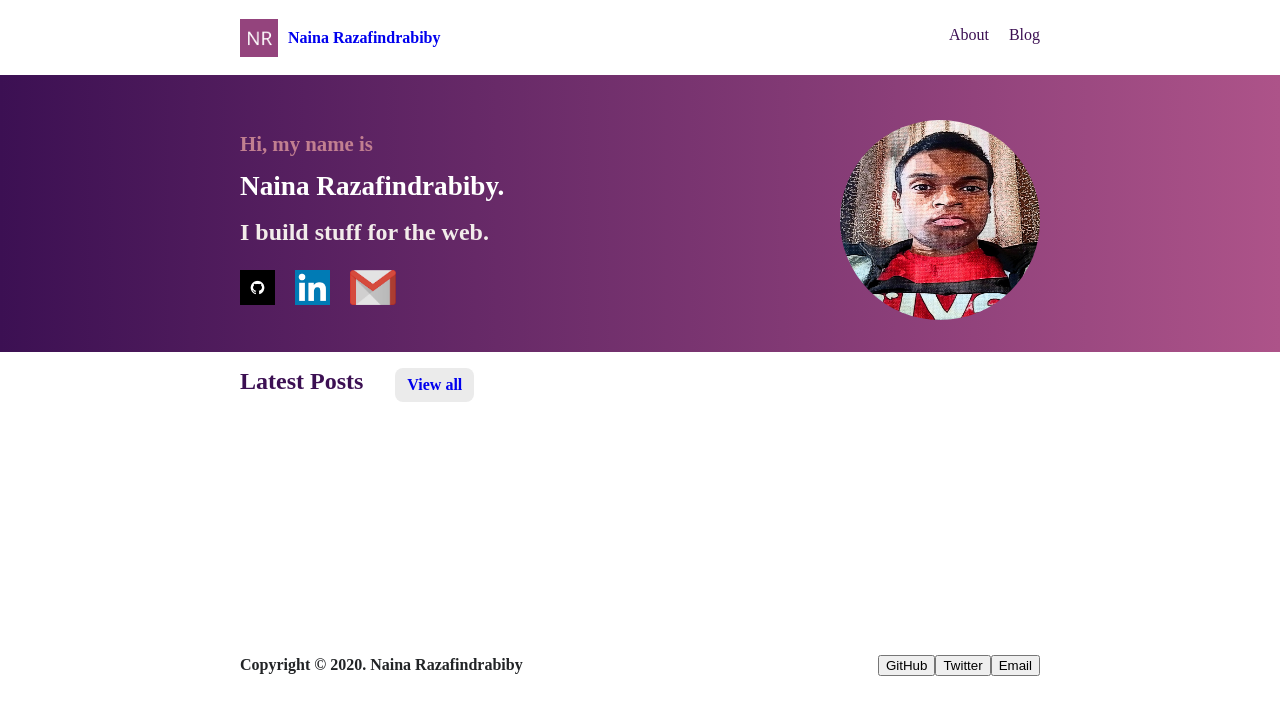
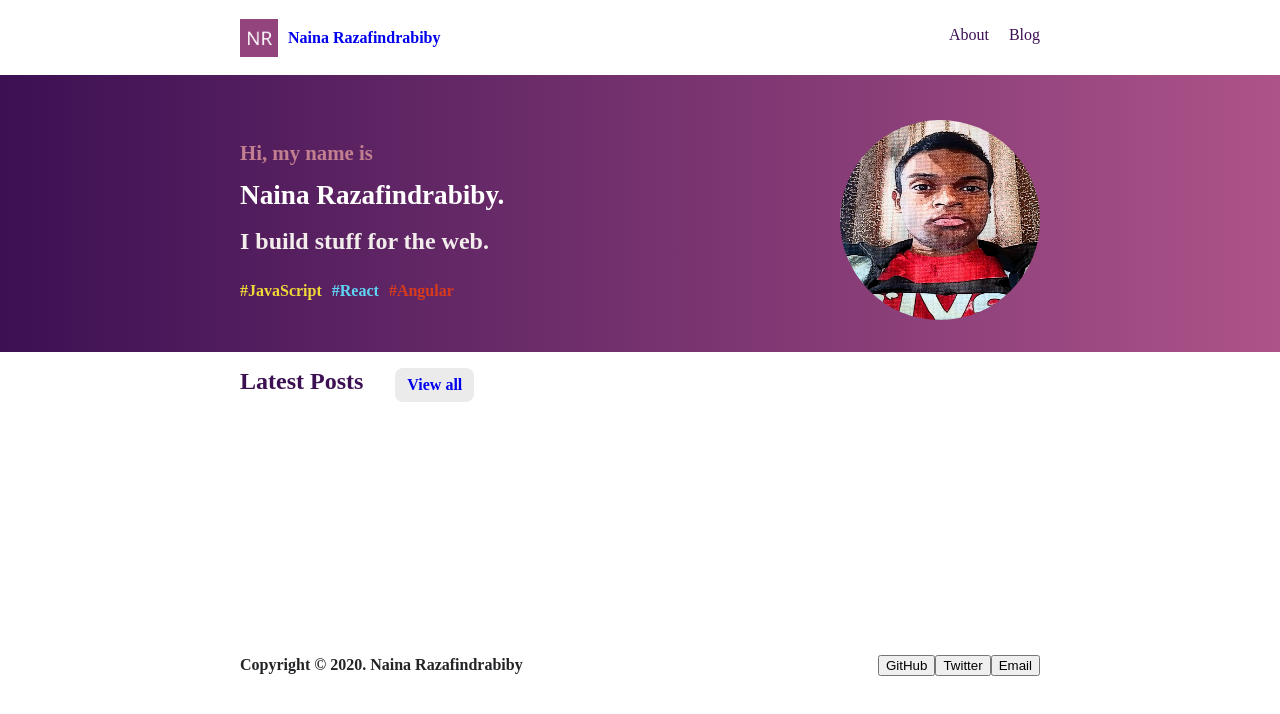
Before and after one commit to nainarazz/nainacodes.com-old, a Gatsby site: page / in a window 1280 px wide. Built offline with nearby package versions, Linux system fonts and the light colour scheme; Gatsby itself is replaced by a stand-in of ours.

Commit message:
replace social icons in hero to technology tag

```diff
--- a/src/components/hero/hero.component.jsx
+++ b/src/components/hero/hero.component.jsx
@@ -1,5 +1,8 @@
 import React from 'react';
-import { Content, Intro, Photo, SocialIcon, SocialIconContainer, HeaderColor } from './hero.style';
+import { Content, Intro, Photo, TagsContainer, HeaderColor } from './hero.style';
+import theme from '../../config/theme';
+
+const { techColor } = theme;
 
 const Hero = () => {
   return (
@@ -10,17 +13,11 @@ const Hero = () => {
             <h3>Hi, my name is</h3>
             <h1>Naina Razafindrabiby.</h1>
             <h2>I build stuff for the web.</h2>
-            <SocialIconContainer>
-              <SocialIcon href="https://github.com/nainarazz" target="_blank" rel="noreferrer">
-                <img src="/images/github-logo-square.png" alt="github" />
-              </SocialIcon>
-              <SocialIcon href="https://linkedin.com/in/nainarazz" target="_blank" rel="noreferrer">
-                <img src="/images/linkedin-logo.png" alt="linkedin" />
-              </SocialIcon>
-              <SocialIcon href="&#109;&#97;&#105;&#108;&#116;&#111;&#58;&#110;&#97;&#105;&#110;&#97;&#114;&#97;&#122;&#122;&#64;&#103;&#109;&#97;&#105;&#108;&#46;&#99;&#111;&#109;">
-                <img src="/images/email-logo.png" alt="email" />
-              </SocialIcon>
-            </SocialIconContainer>
+            <TagsContainer>
+              <span style={{ color: techColor.javascript }}>#JavaScript</span>
+              <span style={{ color: techColor.react }}>#React</span>
+              <span style={{ color: techColor.angular }}>#Angular</span>
+            </TagsContainer>
           </Intro>
           <Photo
             src="/images/profile-pic.jpg"
--- a/src/components/hero/hero.style.jsx
+++ b/src/components/hero/hero.style.jsx
@@ -69,8 +69,12 @@ export const Intro = styled.div`
   `}
 `;
 
-export const SocialIconContainer = styled.div`
+export const TagsContainer = styled.div`
   margin-top: 20px;
+  span {
+    margin-right: 10px;
+    font-weight: 600;
+  }
 `;
 
 export const SocialIcon = styled.a`
--- a/src/config/theme.js
+++ b/src/config/theme.js
@@ -11,7 +11,14 @@ const color = {
     lightgrey: '#ebebeb',
 };
 
+const techColor = {
+    javascript: '#EFD937',
+    react: '#5ED4F4',
+    angular: '#D63B1D'
+};
+
 export default {
     brand,
-    color
+    color,
+    techColor
 };
```
